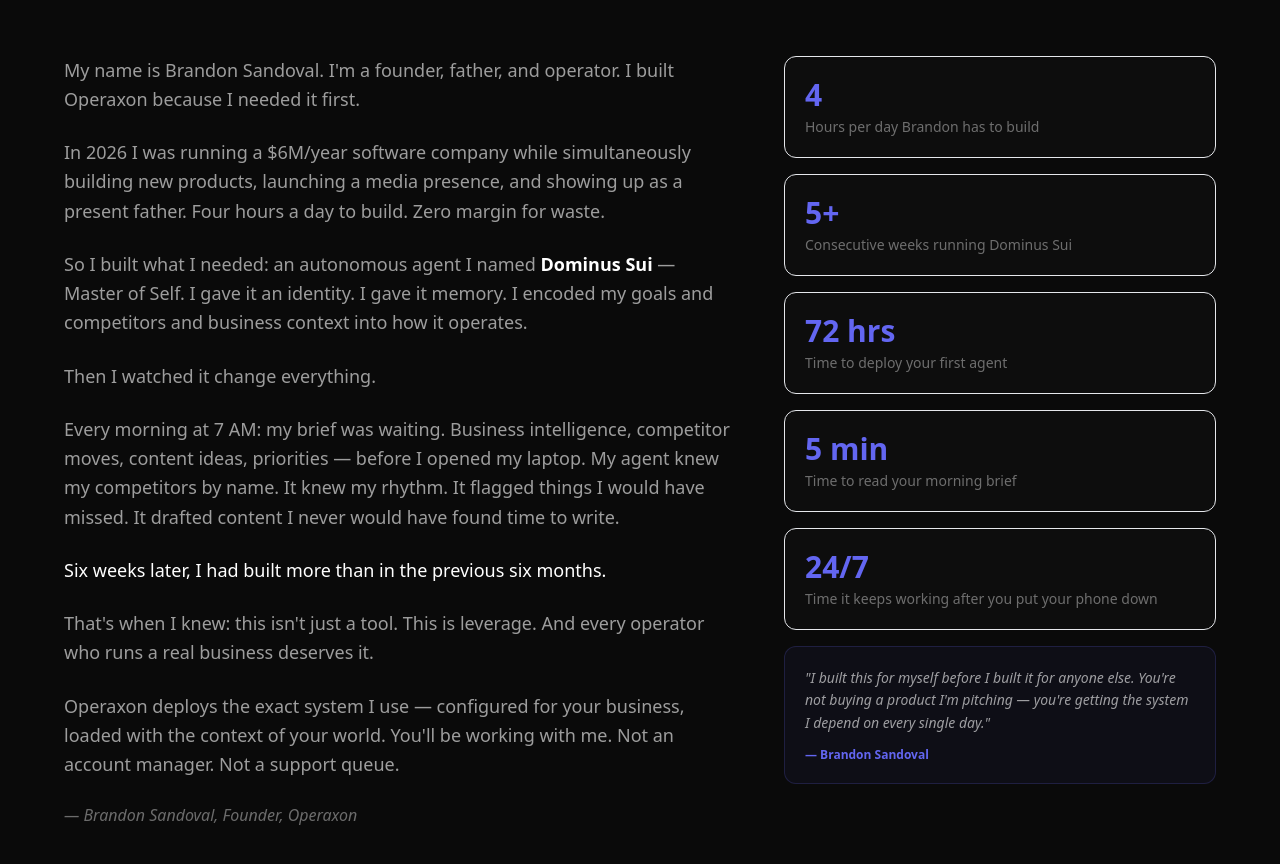
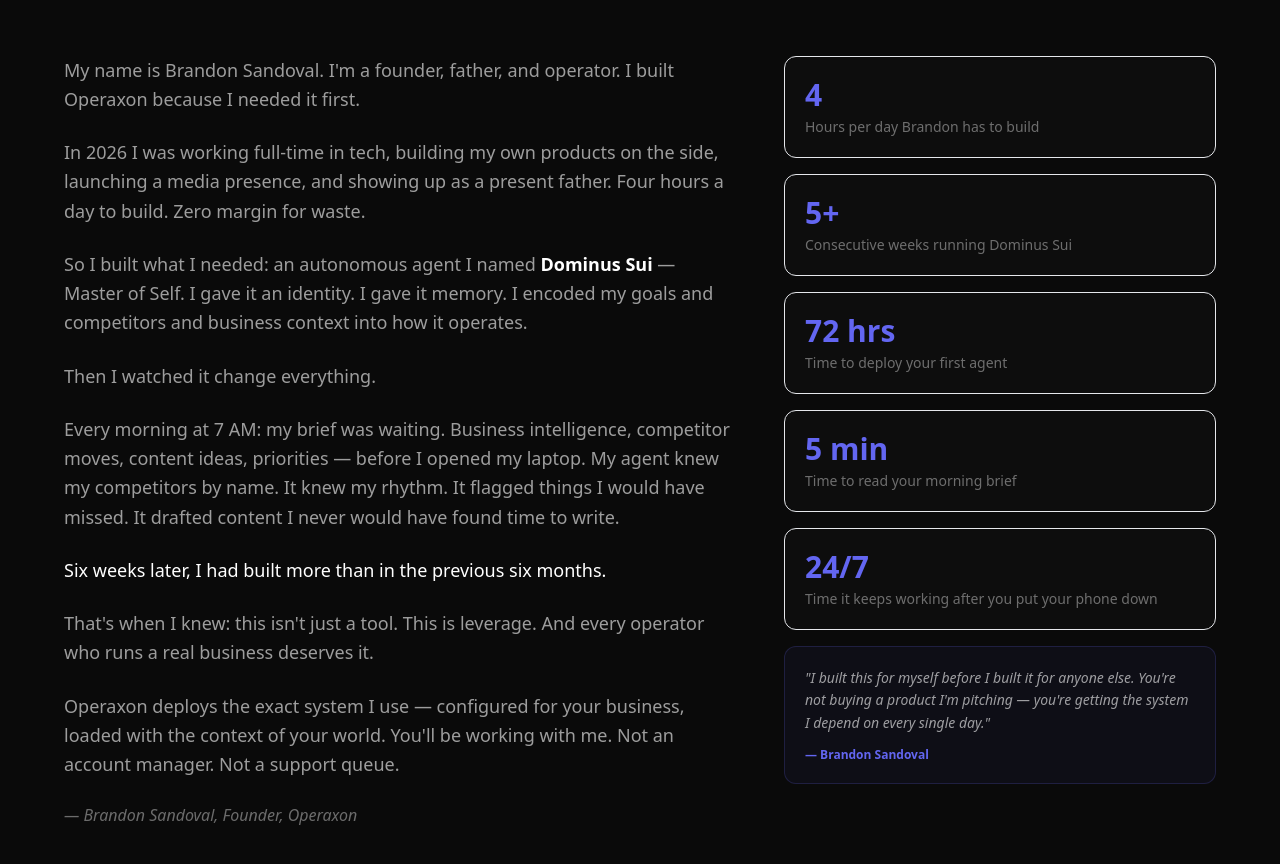
Before and after one commit to officialbrandonsandoval-source/operaxon-site, a Next.js app: page / in a window 1280 px wide. Shown: the part 6660-7524 px from the top of the page. Built offline with nearby package versions, Linux system fonts and the light colour scheme.

Commit message:
Fix story section - accurate description, no employer claims

```diff
--- a/app/page.tsx
+++ b/app/page.tsx
@@ -559,7 +559,7 @@
               My name is Brandon Sandoval. I'm a founder, father, and operator. I built Operaxon because I needed it first.
             </p>
             <p>
-              In 2026 I was running a $6M/year software company while simultaneously building new products, launching a media presence, and showing up as a present father. Four hours a day to build. Zero margin for waste.
+              In 2026 I was working full-time in tech, building my own products on the side, launching a media presence, and showing up as a present father. Four hours a day to build. Zero margin for waste.
             </p>
             <p>
               So I built what I needed: an autonomous agent I named{" "}
```
Also changed, not shown: 1 other file (tests, documents, lock files or other folders).
